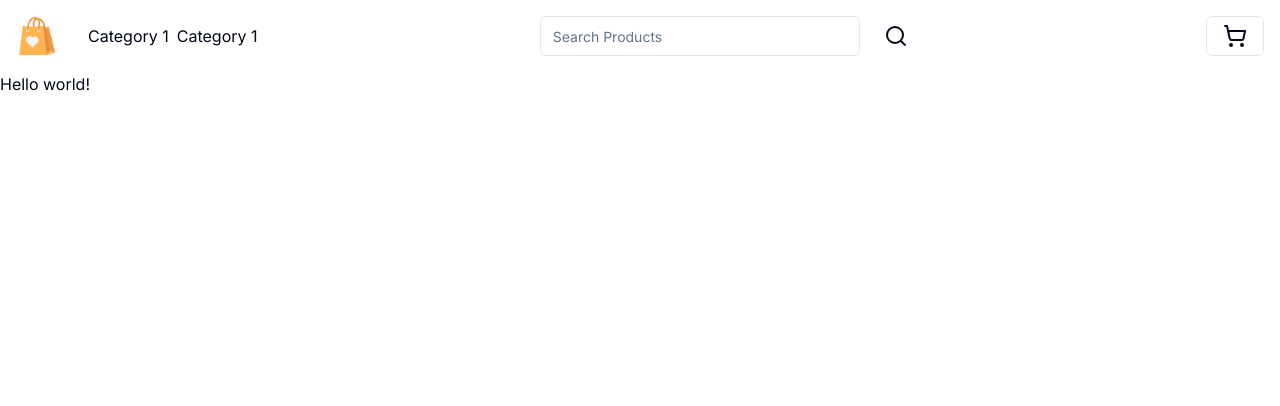
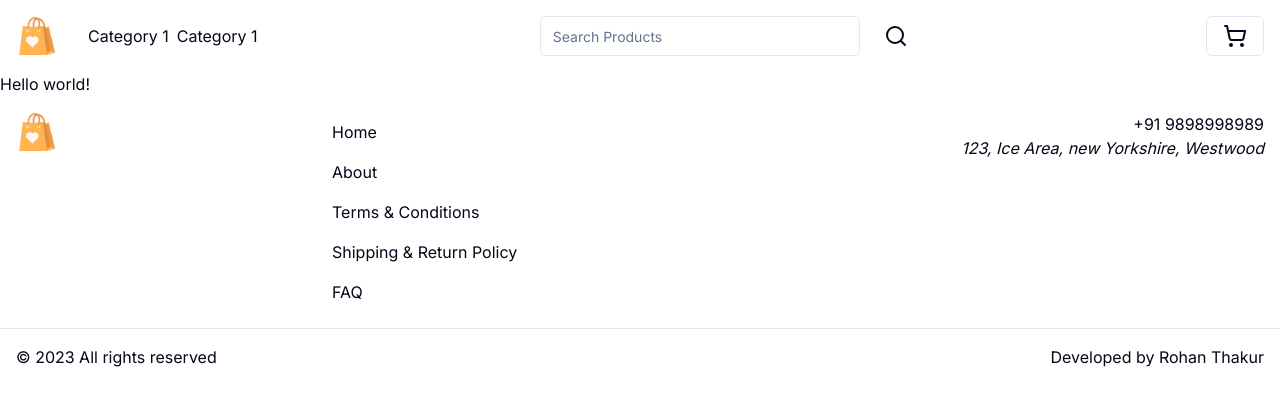
Before and after one commit to Xebec19/e-commerce, a Next.js app in the folder frontend/: page / in a window 1280 px wide. Shown: the top 406 px of the page. Built offline with nearby package versions, Linux system fonts and the light colour scheme.

Commit message:
feat(layout): added footer

```diff
--- a/frontend/app/layout.tsx
+++ b/frontend/app/layout.tsx
@@ -1,3 +1,5 @@
+import Footer from "@/components/layout/footer";
+import Navbar from "@/components/layout/navbar";
 import { ThemeProvider } from "@/components/theme-provider";
 import "@/styles/globals.css";
 import type { Metadata } from "next";
@@ -19,7 +21,9 @@ export default function RootLayout({
     <html lang="en" suppressHydrationWarning>
       <body className={inter.className}>
         <ThemeProvider attribute="class" defaultTheme="system" enableSystem>
+          <Navbar />
           {children}
+          <Footer />
         </ThemeProvider>
       </body>
     </html>
--- a/frontend/app/page.tsx
+++ b/frontend/app/page.tsx
@@ -1,10 +1,16 @@
 import Navbar from "@/components/layout/navbar";
 import Image from "next/image";
+
+export const metadata = {
+  description: "High-performance ecommerce store built with Next.js",
+  openGraph: {
+    type: "website",
+  },
+};
 
 export default function Home() {
   return (
     <main>
-      <Navbar />
       <h1>Hello world!</h1>
     </main>
   );
--- /dev/null
+++ b/frontend/components/layout/footer/index.tsx
@@ -0,0 +1,37 @@
+import { environment } from "@/lib";
+import Image from "next/image";
+
+export default function Footer() {
+  return (
+    <footer>
+      <div className="w-full grid grid-cols-2 md:grid-cols-4 gap-4 p-4">
+        <Image
+          src="/icons8-shopaholic-48.png"
+          width={40}
+          height={40}
+          alt={environment.SITE_NAME + ""}
+        />
+        <div className="flex flex-col leading-10">
+          <span className="text-md cursor-pointer hover:underline">Home</span>
+          <span className="text-md cursor-pointer hover:underline">About</span>
+          <span className="text-md cursor-pointer hover:underline">
+            Terms & Conditions
+          </span>
+          <span className="text-md cursor-pointer hover:underline">
+            Shipping & Return Policy
+          </span>
+          <span className="text-md cursor-pointer hover:underline">FAQ</span>
+        </div>
+
+        <div className="col-span-2 flex flex-col justify-start items-center md:items-end">
+          <span>+91 9898998989</span>
+          <address>123, Ice Area, new Yorkshire, Westwood</address>
+        </div>
+      </div>
+      <div className="p-4 flex-col md:flex-row flex justify-between border-t border-neutral-200">
+        <span>© 2023 All rights reserved</span>
+        <span>Developed by Rohan Thakur</span>
+      </div>
+    </footer>
+  );
+}
```
